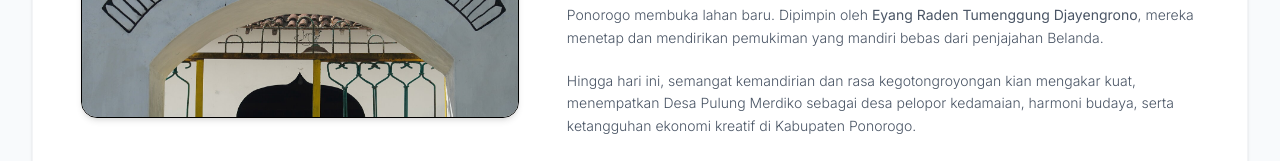
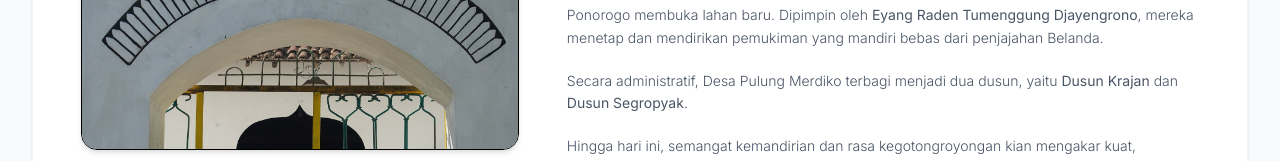
Before and after one commit to Didul-arch/merdicore, a Next.js app: page /tentang in a window 1280 px wide. Shown: the part 585-746 px from the top of the page. Built offline with nearby package versions, Linux system fonts and the light colour scheme; no server answers; the database is empty.

Commit message:
update: profil desa, dusun

```diff
--- a/app/tentang/page.tsx
+++ b/app/tentang/page.tsx
@@ -64,6 +64,9 @@ export default async function TentangPage() {
             </p>
             <p className="text-xs sm:text-sm text-gray-600 font-light leading-relaxed">
               Sejarah bermula pada pertengahan abad ke-19, saat wilayah ini berupa hutan belantara yang lebat. Sekelompok prajurit pengikut setia Pangeran Diponegoro yang mengembara ke arah timur Ponorogo membuka lahan baru. Dipimpin oleh <strong>Eyang Raden Tumenggung Djayengrono</strong>, mereka menetap dan mendirikan pemukiman yang mandiri bebas dari penjajahan Belanda.
+            </p>
+            <p className="text-xs sm:text-sm text-gray-600 font-light leading-relaxed">
+              Secara administratif, Desa Pulung Merdiko terbagi menjadi dua dusun, yaitu <strong>Dusun Krajan</strong> dan <strong>Dusun Segropyak</strong>.
             </p>
             <p className="text-xs sm:text-sm text-gray-600 font-light leading-relaxed">
               Hingga hari ini, semangat kemandirian dan rasa kegotongroyongan kian mengakar kuat, menempatkan Desa Pulung Merdiko sebagai desa pelopor kedamaian, harmoni budaya, serta ketangguhan ekonomi kreatif di Kabupaten Ponorogo.
```
